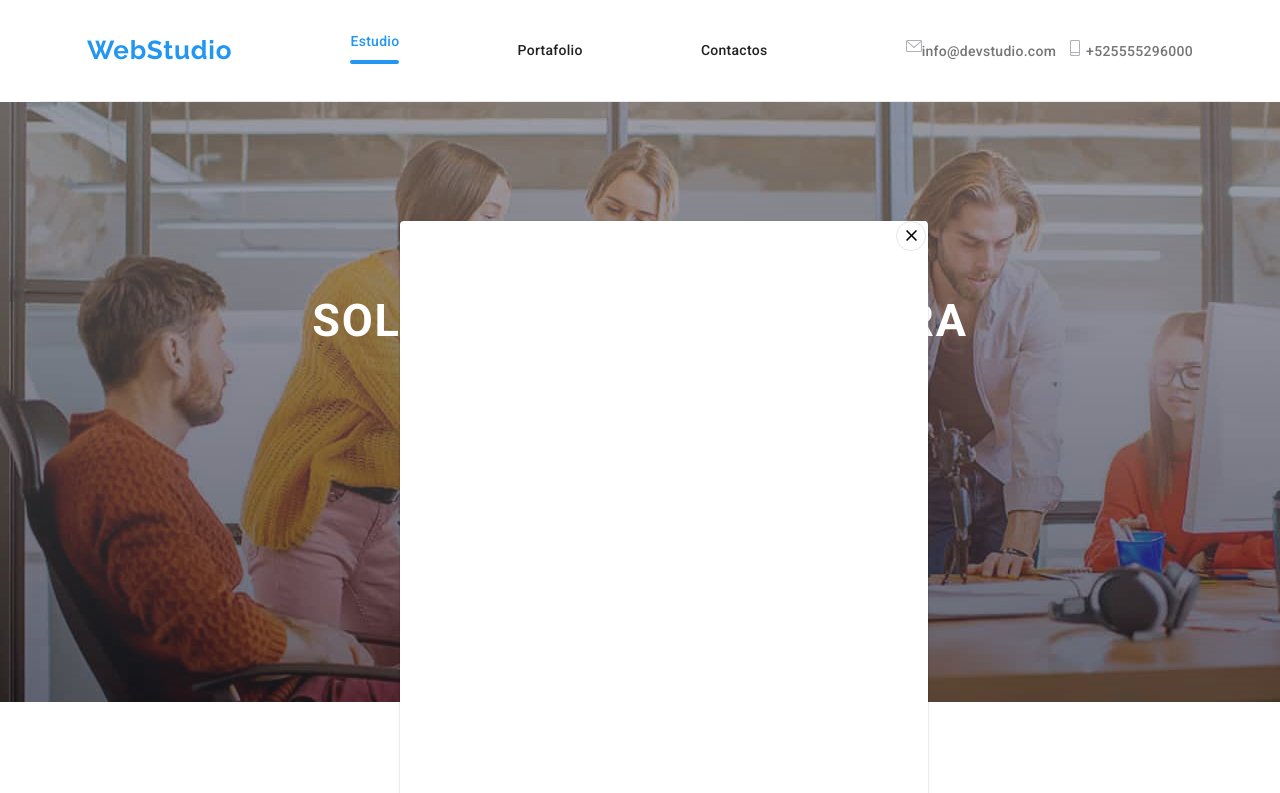
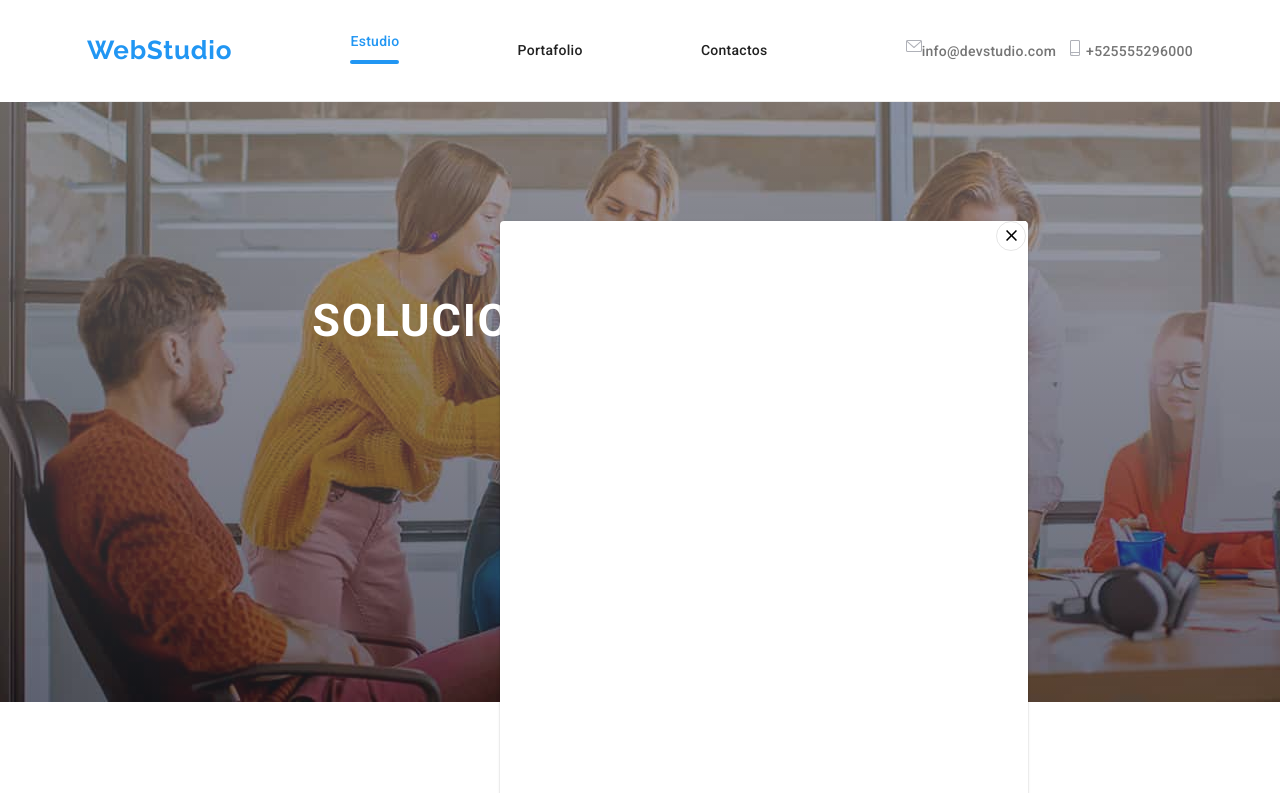
Before and after one commit to evag2582/goit-markup-hw-05, a plain HTML site: page index.html in a window 1280 px wide. Both pictures are taken after a click on the button "Solicite nuestro servicio". Shown: the top 793 px of the page. Drawn offline with nearby package versions, Linux system fonts and the light colour scheme.

Commit message:
Update styles.css

```diff
--- a/css/styles.css
+++ b/css/styles.css
@@ -219,12 +219,12 @@ section {
   position: absolute;
   width: 528px;
   height: 581px;
-  left: 400px;
+  left: 500px;
   top: 221px;
   background: var(--brand3-color);
   box-shadow: 0px 1px 3px rgba(0, 0, 0, 0.12), 0px 1px 1px rgba(0, 0, 0, 0.14), 0px 2px 1px rgba(0, 0, 0, 0.2);
   border-radius: 4px;
-  transform: scale(1.0);
+  /* transform: scale(1.0); */
 }
 .modal-close{
   box-sizing: border-box;
```
